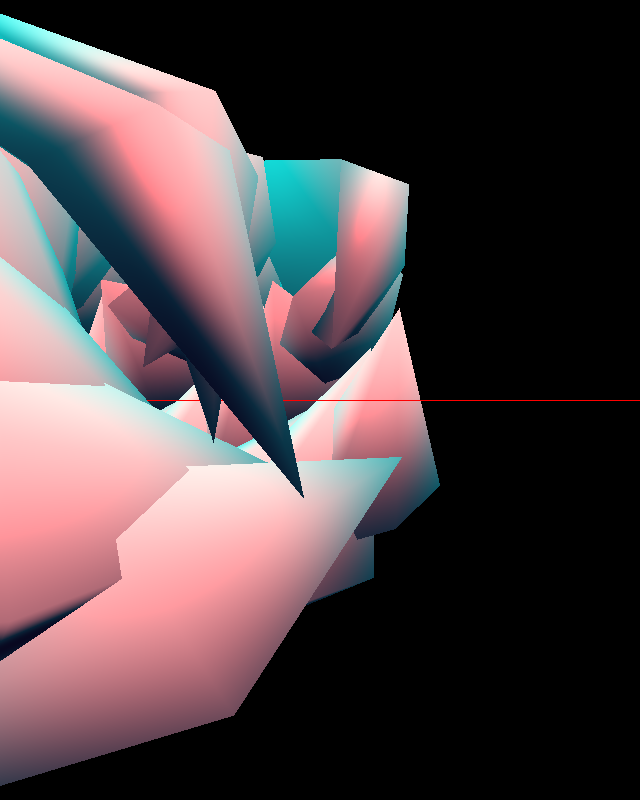
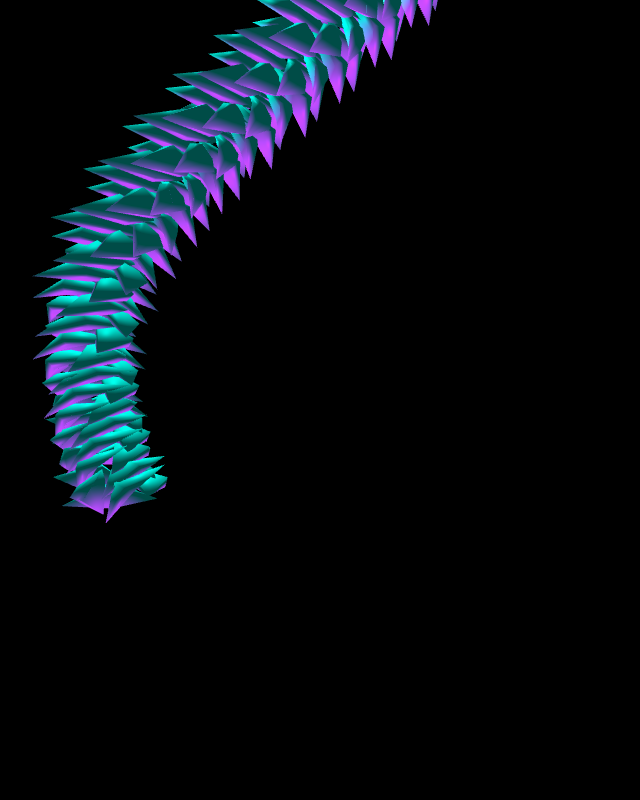
Before and after one commit to sneha-belkhale/procedural-plants-threejs, a website: page public/html/index.html in a window 1280 px wide. Shown: the whole page, without its empty margins (0-640 px from the left). Drawn offline with Linux system fonts and the light colour scheme; animation ran at ten frames a second; files whose address does not match are found by name.

Commit message:
first example for screen capture video

```diff
--- a/public/html/index.html
+++ b/public/html/index.html
@@ -11,6 +11,8 @@
 
   <body>
     <script>
+
+
       var scene, camera, controls, renderer;
       var points, pointField;
       var spike, spikeList;
@@ -19,22 +21,32 @@
         scene = new THREE.Scene();
         //initialize camera
         camera = new THREE.PerspectiveCamera( 75, window.innerWidth/window.innerHeight, 0.1, 1000 );
-        camera.position.z = 20;
+        camera.position.z = 77;
+
         //set up orbit controls on the camera
         controls = new THREE.OrbitControls( camera );
         //initialize renderer
-        renderer = new THREE.WebGLRenderer();
+        renderer = new THREE.WebGLRenderer({ antialias: true});
+        renderer.setPixelRatio( window.devicePixelRatio );
+
         renderer.setSize( window.innerWidth, window.innerHeight );
+
+        window.addEventListener( 'resize', onWindowResize, false );
+
         //add renderer to the html page
         document.body.appendChild( renderer.domElement );
 
-        var hemLight = new THREE.HemisphereLight( 0x15fff8, 0x080820, 1 );
+        var hemLight = new THREE.HemisphereLight( 0x00ffec, 0x00ffec, 0.3 );
         scene.add( hemLight );
 
-        var pointLight = new THREE.PointLight( 0xff0000, 1);
-        pointLight.position.set( 50, 50, 50 );
+        var pointLight = new THREE.PointLight( 0x00ffec, 0.8);
         scene.add( pointLight );
+        pointLight.position.set( -100, 100, -10 );
 
+        var pointLight2 = new THREE.PointLight( 0xff00ff, 0.8);
+        pointLight2.position.set( -100, -100, 0 );
+
+        scene.add( pointLight2 );
         spikeList = []
 
         //generate a spike
@@ -74,17 +86,33 @@
 
         //lets first try just making points in a spiral pattern arround a spline
         //create the base curve
+        // var baseCurve = new THREE.CatmullRomCurve3( [
+        // 	new THREE.Vector3( -20, 0, 10 ),
+        // 	new THREE.Vector3( 10, 0, 10 ),
+        // 	new THREE.Vector3( 40, 0, 20 ),
+        //   new THREE.Vector3( 50, 0, 10 ),
+        //   new THREE.Vector3( 80, 0, 20 ),
+        //   new THREE.Vector3( 100, 0, 10 ),
+        //   new THREE.Vector3( 120, 0, 20 ),
+        // ] );
         var baseCurve = new THREE.CatmullRomCurve3( [
-        	new THREE.Vector3( -20, 0, 10 ),
-        	new THREE.Vector3( 10, 0, 10 ),
-        	new THREE.Vector3( 40, 0, 20 ),
-          new THREE.Vector3( 50, 0, 10 ),
-          new THREE.Vector3( 80, 0, 20 ),
-          new THREE.Vector3( 100, 0, 10 ),
-          new THREE.Vector3( 120, 0, 20 ),
+        	new THREE.Vector3( -30, 70,0),
+          new THREE.Vector3( -80, 15,0),
+          new THREE.Vector3( -70, -20,0),
+          new THREE.Vector3( 30, 70,0),
+          new THREE.Vector3( 40, 60,0),
+          new THREE.Vector3( -70, 0,0),
+          new THREE.Vector3( -70, -20,0),
+          new THREE.Vector3( 60, 40,0),
+          new THREE.Vector3( 70, 20,0),
+          new THREE.Vector3( -40, -70,0),
+          new THREE.Vector3( -40, -40,0),
+          new THREE.Vector3( 80, 40,0),
+          new THREE.Vector3( 30, -80,0),
+
+
         ] );
-
-        curvePoints = baseCurve.getPoints( 700 );
+        curvePoints = baseCurve.getSpacedPoints( 1500 );
 
         var curveHelperGeo = new THREE.Geometry();
         for ( var i = 0; i < curvePoints.length; i ++ ) {
@@ -93,7 +121,7 @@
 
         var curveHelperMaterial = new THREE.LineBasicMaterial( { color : 0xff0000 } );
         var curveHelper = new THREE.Line( curveHelperGeo, curveHelperMaterial );
-        scene.add( curveHelper );
+        // scene.add( curveHelper );
 
         //rotate the curve points around the curve axis
         var radians = 0.0;
@@ -123,14 +151,19 @@
 
           //add spike and save to list
           var tiltQuaternion = new THREE.Quaternion();
-          var perp = new THREE.Vector3().crossVectors(axis, dir).normalize()
-          tiltQuaternion.setFromAxisAngle( perp , -2.0 );
+          var perp = new THREE.Vector3().crossVectors(axis, dir).normalize();
+          var tiltAngle = 1.0;
+          if( axis.dot( dir ) > 0) {
+            tiltAngle = -1.0;
+          }
+
+          tiltQuaternion.setFromAxisAngle( perp , tiltAngle );
 
           var spike = new THREE.Mesh(spikeGeometry, new THREE.MeshPhongMaterial());
           //individual tilt rotation
-          spike.rotateY(-1.0)
-          spike.rotateZ(2.0)
-          spike.rotateY(-2.0)
+          spike.rotateZ(-1.0)
+          spike.rotateY(3.14)
+
 
           var spikeScale = 10;
           //set position to our skeleton point and scale
@@ -153,15 +186,28 @@
 
       //parameters for animation
       var nEnd = 0;
-      var nStep = 1;
+      var nStep = 3;
+      function onWindowResize(){
 
+          camera.aspect = window.innerWidth / window.innerHeight;
+          camera.updateProjectionMatrix();
+
+          renderer.setSize( window.innerWidth, window.innerHeight );
+
+      }
       var animate = function () {
         controls.update();
         var nMax = pointField.geometry.attributes.position.count;
         nEnd = Math.min( nEnd + nStep, nMax );
         //update draw range for animation
-        pointField.geometry.setDrawRange(0, nEnd)
-        scene.add(spikeList[nEnd])
+        pointField.geometry.setDrawRange(0, 0)
+
+        if ( nMax - nEnd > nStep ) {
+          for ( var i = 0; i < nStep; i++ ) {
+            scene.add( spikeList[ nEnd + i ] );
+          }
+        }
+
         requestAnimationFrame( animate );
         renderer.render(scene, camera);
       };
```
